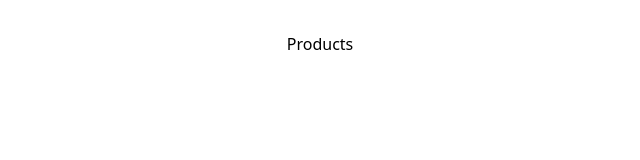
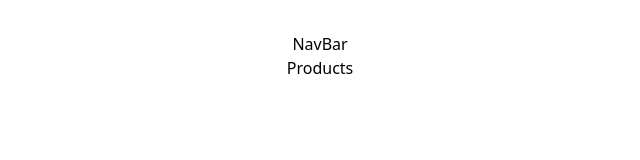
Before and after one commit to Sonu8544/eConnerse-Project-React-Js-Redux, a React (Vite) app: page / in a window 1280 px wide. Shown: the top 160 px of the page, without its empty margins (320-960 px from the left). Built offline with nearby package versions, Linux system fonts and the light colour scheme.

Commit message:
Setough And Roughting Dome.

```diff
--- a/src/App.jsx
+++ b/src/App.jsx
@@ -4,10 +4,12 @@ import { Products } from "./components/products";
 import { Cart } from "./components/cart";
 import { Product } from "./components/product";
 import { NotFound } from "./components/not-found";
+import { NavBar } from "./components/navbar";
 
 function App() {
   return (
     <>
+    <NavBar />
       <Routes>
         <Route path="/" element={<Products />} />
         <Route path="/home" element={<Products />} />
--- /dev/null
+++ b/src/components/navbar/NavBar.jsx
@@ -0,0 +1,9 @@
+import React from 'react'
+
+const NavBar = () => {
+  return (
+    <div>NavBar</div>
+  )
+}
+
+export { NavBar}
--- /dev/null
+++ b/src/components/navbar/index.js
@@ -0,0 +1 @@
+export * from "./NavBar.jsx"
```
Also changed, not shown: src/components/navbar/NavBar.css (added).
